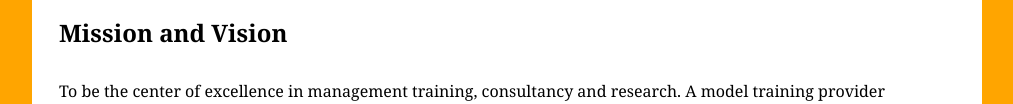
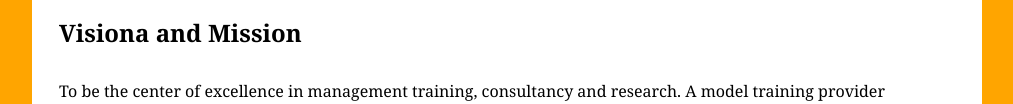
Before and after one commit to bubacarrkando/bubacarr-job, a plain HTML site: page index.html in a window 1280 px wide. Shown: the part 542-646 px from the top of the page, without its empty margins (133-1146 px from the left). Drawn offline with Linux system fonts and the light colour scheme.

Commit message:
update index page

```diff
--- a/index.html
+++ b/index.html
@@ -21,7 +21,7 @@
     </figure>
 
     <h2>
-      Mission and Vision
+     Visiona and Mission
     </h2>
 
     <p>
```
